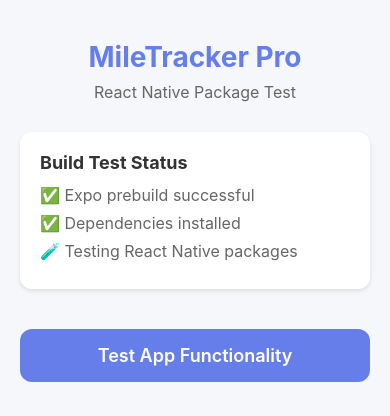
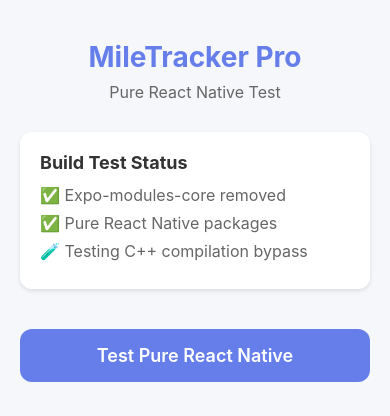
Before and after one commit to NurseCode/mile-tracker-pro, a React Native app: screen / in a window 390 px wide. Shown: the top 416 px of the page. Built offline with nearby package versions, Linux system fonts and the light colour scheme.

Commit message:
Update App.js

```diff
--- a/App.js
+++ b/App.js
@@ -5,34 +5,34 @@
   TouchableOpacity,
   StyleSheet,
   ScrollView,
-  Alert
+  Alert,
+  StatusBar
 } from 'react-native';
-import { StatusBar as ExpoStatusBar } from 'expo-status-bar';
 
 export default function App() {
   const [currentView, setCurrentView] = useState('home');
 
   const renderHome = () => (
     <ScrollView style={styles.container}>
-      <ExpoStatusBar style="auto" />
+      <StatusBar barStyle="dark-content" backgroundColor="#f5f7fa" />
 
       <View style={styles.header}>
         <Text style={styles.title}>MileTracker Pro</Text>
-        <Text style={styles.subtitle}>React Native Package Test</Text>
+        <Text style={styles.subtitle}>Pure React Native Test</Text>
       </View>
 
       <View style={styles.card}>
         <Text style={styles.cardTitle}>Build Test Status</Text>
-        <Text style={styles.cardText}>✅ Expo prebuild successful</Text>
-        <Text style={styles.cardText}>✅ Dependencies installed</Text>
-        <Text style={styles.cardText}>🧪 Testing React Native packages</Text>
+        <Text style={styles.cardText}>✅ Expo-modules-core removed</Text>
+        <Text style={styles.cardText}>✅ Pure React Native packages</Text>
+        <Text style={styles.cardText}>🧪 Testing C++ compilation bypass</Text>
       </View>
 
       <TouchableOpacity
         style={styles.button}
-        onPress={() => Alert.alert('Success', 'React Native package replacement working!')}
+        onPress={() => Alert.alert('Success', 'Pure React Native approach working!')}
       >
-        <Text style={styles.buttonText}>Test App Functionality</Text>
+        <Text style={styles.buttonText}>Test Pure React Native</Text>
       </TouchableOpacity>
 
     </ScrollView>
```
